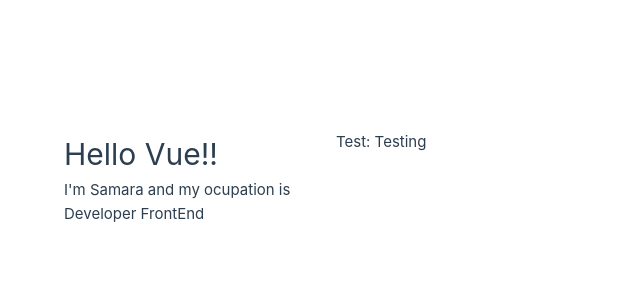
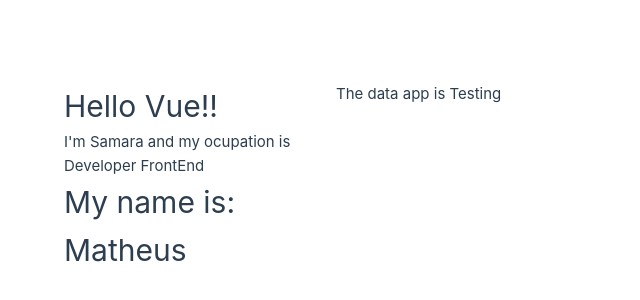
Before and after one commit to SamaraSilvia81/Vue3JS-Curso-Hora-De-Codar, a Vue app in the folder 2_project_vue/: page / in a window 1280 px wide. Shown: the part 222-522 px from the top of the page, without its empty margins (0-640 px from the left). Built offline with nearby package versions, Linux system fonts and the light colour scheme.

Commit message:
Added LyfeCycle

```diff
--- a/2_project_vue/package.json
+++ b/2_project_vue/package.json
@@ -8,6 +8,7 @@
     "preview": "vite preview"
   },
   "dependencies": {
+    "vls": "^0.8.5",
     "vue": "^3.2.47",
     "vue-router": "^4.1.6"
   },
--- a/2_project_vue/src/App.vue
+++ b/2_project_vue/src/App.vue
@@ -1,22 +1,24 @@
 <template>
   <div id="app">
-    <!--<h1>Hello World</h1>-->
-    <!--Essa chamada funciona com letras minusculas e um (-) separando tbm-->
     <FirstComponent/>
-    Test: {{test }}
+    <p>The data app is {{ test }}</p>
+    <LyfeCycle/>
   </div>
 </template>
 
 <script>
+
   import FirstComponent from './components/FirstComponent.vue';
+  import LyfeCycle from './components/LyfeCycle.vue';
 
   export default {
-    // Assim o vue irá saber que esse template é a minha página app
     name: 'App',
-    // Criando um outro objeto declarando ao vue que usaremos components
+
     components: {
-      FirstComponent
+      FirstComponent,
+      LyfeCycle
     },
+
     data(){
       return {
         test: "Testing"
--- /dev/null
+++ b/2_project_vue/src/components/LyfeCycle.vue
@@ -0,0 +1,30 @@
+<template>
+    <h1>My name is: {{ name }}</h1>
+</template>
+
+<script>
+export default {
+    name: 'LyfeCycle',
+    data() {
+        return {
+            name: "I don't know yet"
+        }
+    },
+    // Hook que vai refletir na minha aplicação
+    // Me ajudará a tornar dinâmico os meus dados
+    created(){
+        // this.name = "Samara"
+        // Ao fazer isso passamos por cima do "mounted"
+        setTimeout(() => {
+            this.name = "Samara"
+        }, 1000)
+    },
+    // Hook que está acima da hierarquia
+    mounted(){
+        // Isso nos ajuda a vê melhor o que está acontecendo
+        setTimeout(() => {
+            this.name = "Matheus"
+        }, 2000)
+    }
+}
+</script>
```
Also changed, not shown: 1 other file (tests, documents, lock files or other folders).
